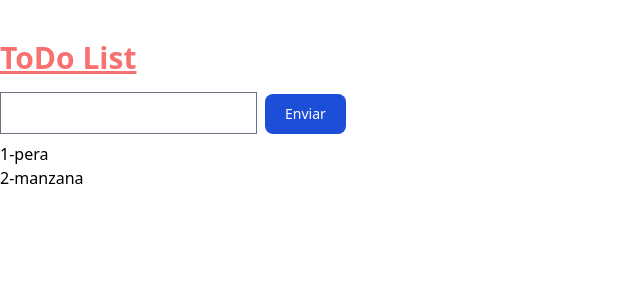
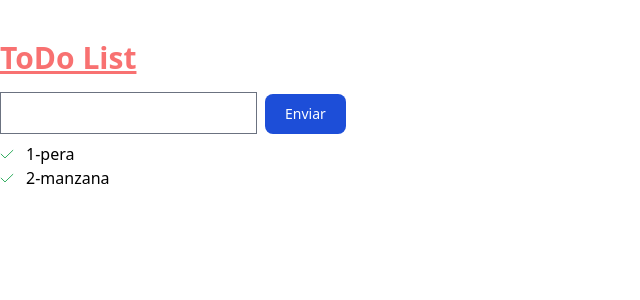
Before and after one commit to jaunje/react-todo, a React (Vite) app: page / in a window 1280 px wide. Shown: the top 300 px of the page, without its empty margins (0-640 px from the left). Built offline with nearby package versions, Linux system fonts and the light colour scheme.

Commit message:
add list styles

```diff
--- a/src/ToDoList.jsx
+++ b/src/ToDoList.jsx
@@ -2,8 +2,8 @@ import { Fragment, useState } from "react";
 
 function ToDoList() {
   const [tasks, setTasks] = useState([
-    { id: 1, name: "pera" },
-    { id: 2, name: "manzana" },
+    { id: 1, name: "pera", enabled: true },
+    { id: 2, name: "manzana", enabled: true },
   ]);
   const [texto, setTexto] = useState("");
   const handleAddtask = (event) => {
@@ -12,12 +12,18 @@ function ToDoList() {
     const newTask = {
       id: tasks.length + 1,
       name: texto,
+      enabled: false,
     };
     setTasks([...tasks, newTask]);
     console.log("task añadido");
     setTexto("");
   };
-
+  const isEnabled = (task) => {
+    console.log("dentro isEnabled");
+    task == true
+      ? "text-green-600 dark:text-green-400"
+      : "text-red-600 dark:text-red-400";
+  };
   return (
     <Fragment>
       <form onSubmit={handleAddtask}>
@@ -37,8 +43,27 @@ function ToDoList() {
       <ul>
         {tasks.map((task) => {
           return (
-            <li className="list-disc" key={task.id}>
-              {task.id}-{task.name}
+            <li
+              key={task.id}
+              className="flex items-center space-x-3 rtl:space-x-reverse"
+            >
+              <svg
+                className={`flex-shrink-0 w-3.5 h-3.5 ${
+                  task.enabled == true
+                    ? "text-green-600 dark:text-green-400"
+                    : "text-red-600 dark:text-red-400"
+                }`}
+                aria-hidden="true"
+                xmlns="http://www.w3.org/2000/svg"
+                fill="none"
+                viewBox="0 0 16 12"
+              >
+                <path stroke="currentColor" d="M1 5.917 5.724 10.5 15 1.5" />
+              </svg>
+              <span>
+                {task.id}-{task.name}
+              </span>
+              {isEnabled}
             </li>
           );
         })}
```
